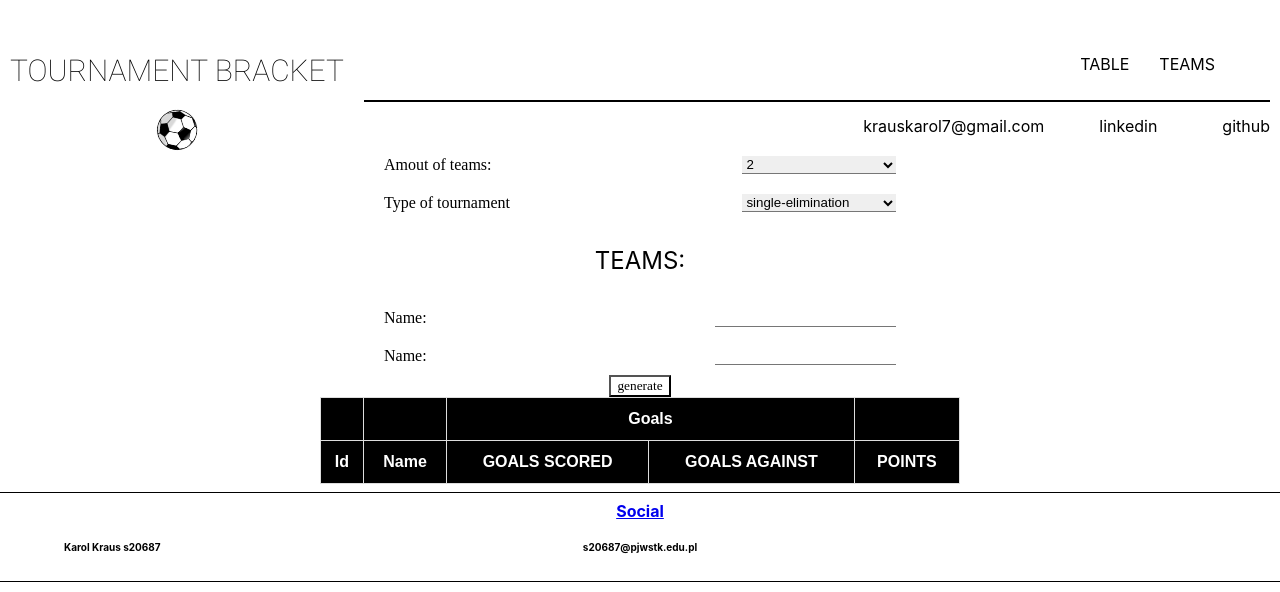
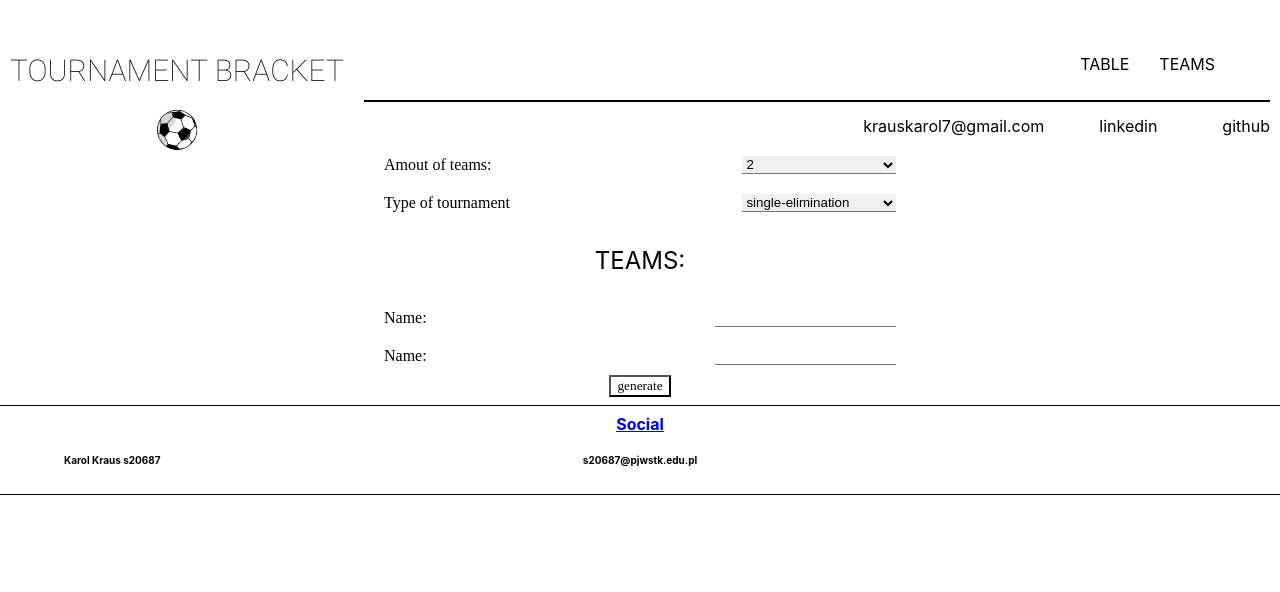
Before and after one commit to sir-hector/tournament, a React (Create React App) app: page / in a window 1280 px wide. Shown: the top 592 px of the page. Built offline with nearby package versions, Linux system fonts and the light colour scheme.

Commit message:
edit displaying table

```diff
--- a/src/App.js
+++ b/src/App.js
@@ -96,7 +96,7 @@ function App() {
       <Header/>
       <NewTournament updateState ={(value) => setSettings(value)} updateTeams = {(value => setTeams(value))} updateTournament ={(value => setTournament(value))}/>
       {setting.type && <Bracket tournament={tournament} updateMatch = {(value => updateMatch(value))} />}
-      {<Table  teams={teams}/>}
+      {teams.length > 0 && <Table  teams={teams}/>}
       <Footer/>
     </div>
     // <Router>
--- a/src/components/form/NewTournament.js
+++ b/src/components/form/NewTournament.js
@@ -65,8 +65,6 @@ const NewTournament = ({ updateState, updateTeams, updateTournament }) => {
         updateTournament(roundsArray)
     }
 
-    console.log(errors[`team1`])
-
     return (
         <form onSubmit={handleSubmit(onSubmit)} className="tournament-form">
             <label> Amout of teams:
--- a/src/components/table/css/table.css
+++ b/src/components/table/css/table.css
@@ -3,6 +3,7 @@ table {
     border-collapse: collapse;
     width: 50%;
     margin: 0 auto;
+    margin-top: 20px;
 }
 
 table td,
```
Also changed, not shown: package.json (+7 -1 lines), 1 other file (tests, documents, lock files or other folders).
